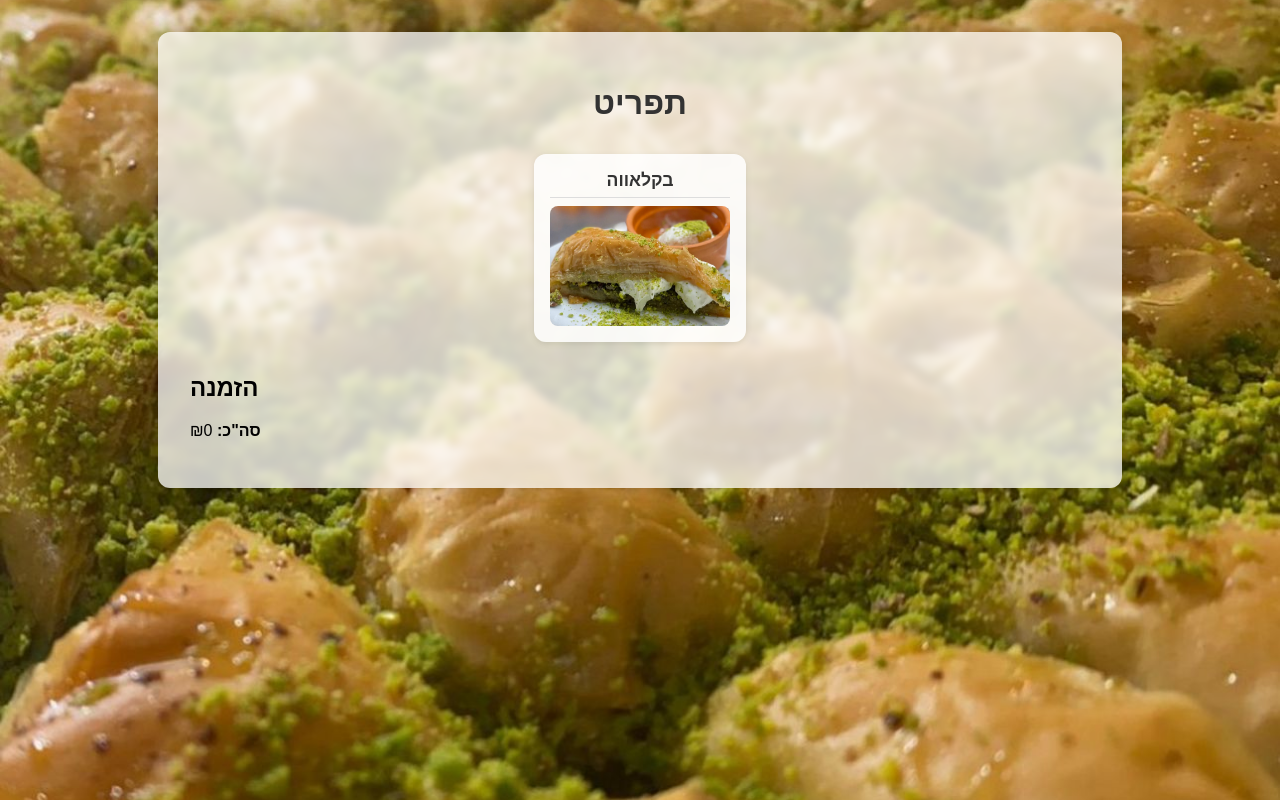
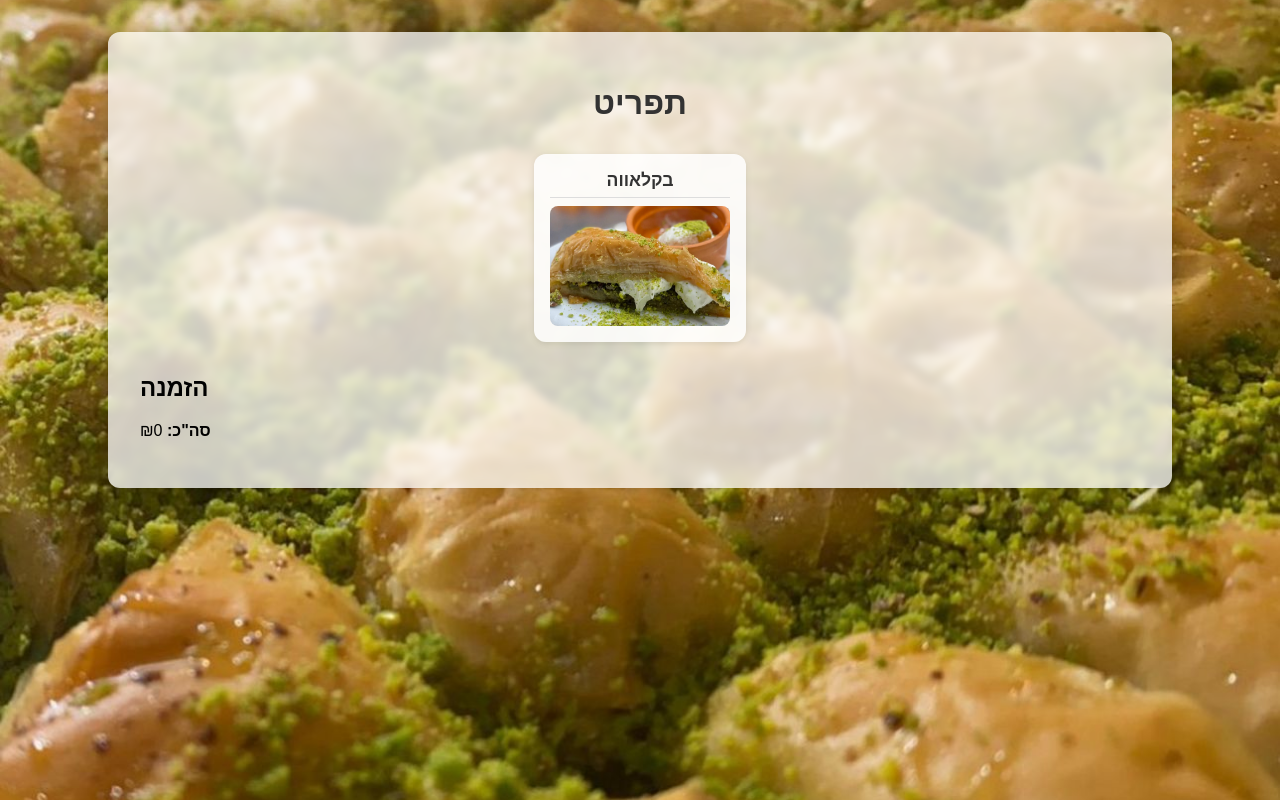
Before and after one commit to zaheramir/yosefCafi, a React (Create React App) app: page / in a window 1280 px wide. Built offline with nearby package versions, Linux system fonts and the light colour scheme.

Commit message:
update the size of each image

```diff
--- a/src/App.css
+++ b/src/App.css
@@ -11,7 +11,7 @@ body {
 
 .container {
   background-color: rgba(255, 255, 255, 0.75);
-  max-width: 900px;
+  max-width: 1000px;
   margin: 2rem auto;
   padding: 2rem;
   border-radius: 12px;
@@ -37,7 +37,7 @@ h1 {
   border-radius: 10px;
   box-shadow: 0 2px 6px rgba(0, 0, 0, 0.1);
   padding: 1rem;
-  width: 250px;
+  width: 150px;
   text-align: center;
   transition: transform 0.2s ease;
 }
```
